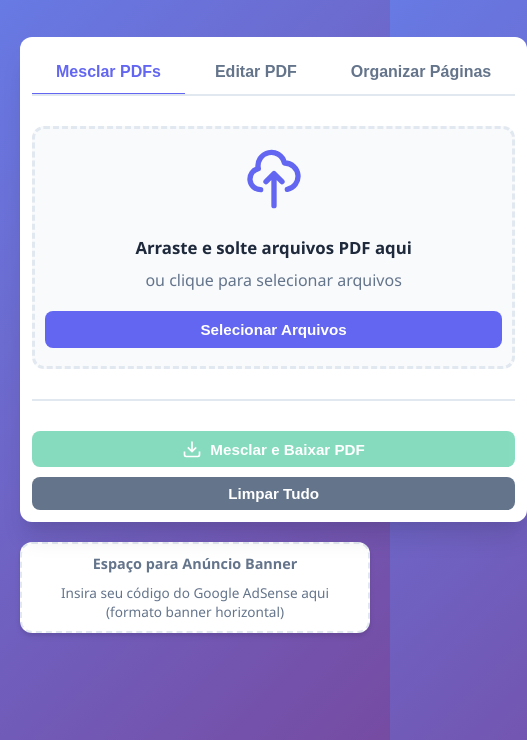
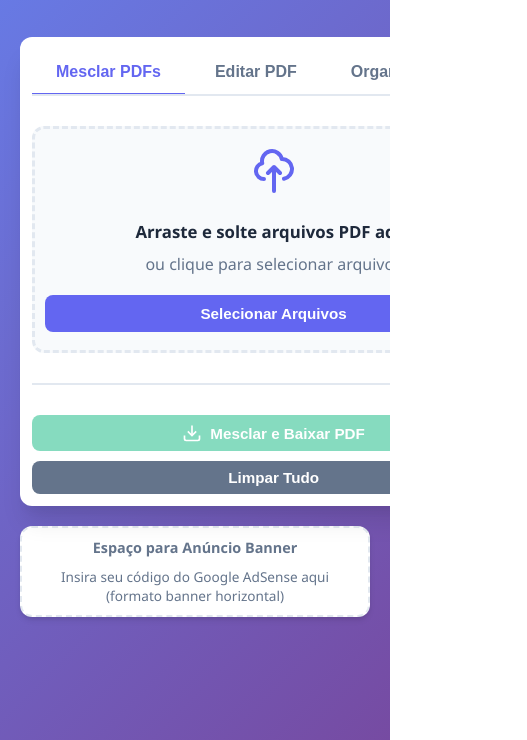
Before and after one commit to paulinho121/mescla, a website: page pdf-editor.html in a window 390 px wide. Shown: the part 104-844 px from the top of the page, 527 px wide, since content can reach past the window. Drawn offline with Linux system fonts and the light colour scheme; a script that the page names is missing.

Commit message:
fix(mobile): prevent horizontal overflow, scale upload icon, enforce widths

```diff
--- a/pdf-editor.html
+++ b/pdf-editor.html
@@ -38,6 +38,11 @@
             box-sizing: border-box;
         }
 
+        /* Prevent horizontal overflow on small devices */
+        html, body {
+            overflow-x: hidden;
+        }
+
         :root {
             --primary-color: #6366f1;
             --primary-dark: #4f46e5;
@@ -63,6 +68,7 @@
 
         .container {
             max-width: 1400px;
+            width: 100%;
             margin: 0 auto;
         }
 
@@ -479,6 +485,10 @@
             .container { padding: 0 8px; }
             .content-area { padding: 12px; border-radius: 12px; }
             .upload-area { padding: 18px 10px; }
+            /* Ensure upload icon and canvas scale down on very small screens */
+            .upload-area svg { width: 48px; height: 48px; }
+            .upload-area .btn-primary { padding: 10px; font-size: 0.95rem; }
+            .upload-area h3 { font-size: 1.05rem; }
             .btn { padding: 10px 14px; font-size: 0.95rem; }
             .action-buttons { flex-direction: column; gap: 10px; }
             .btn { width: 100%; justify-content: center; }
@@ -496,6 +506,13 @@
             .action-buttons .btn { padding: 8px 10px; font-size: 0.95rem; }
             /* banner center and limit width */
             .ad-banner { max-width: 520px; margin-left: auto; margin-right: auto; }
+        }
+
+        /* Additional safety: ensure main layout doesn't force horizontal scroll */
+        @media (max-width: 480px) {
+            .main-layout { grid-template-columns: 1fr; gap: 12px; }
+            .content-area { margin: 0 auto; }
+            .pdf-preview { grid-template-columns: 1fr; }
         }
 
         @media (max-width: 360px) {
```
